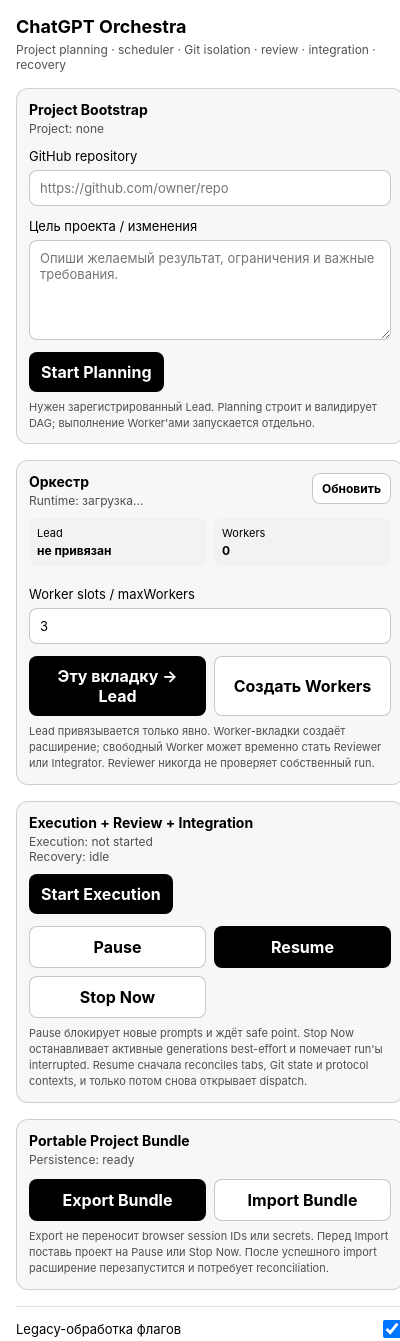
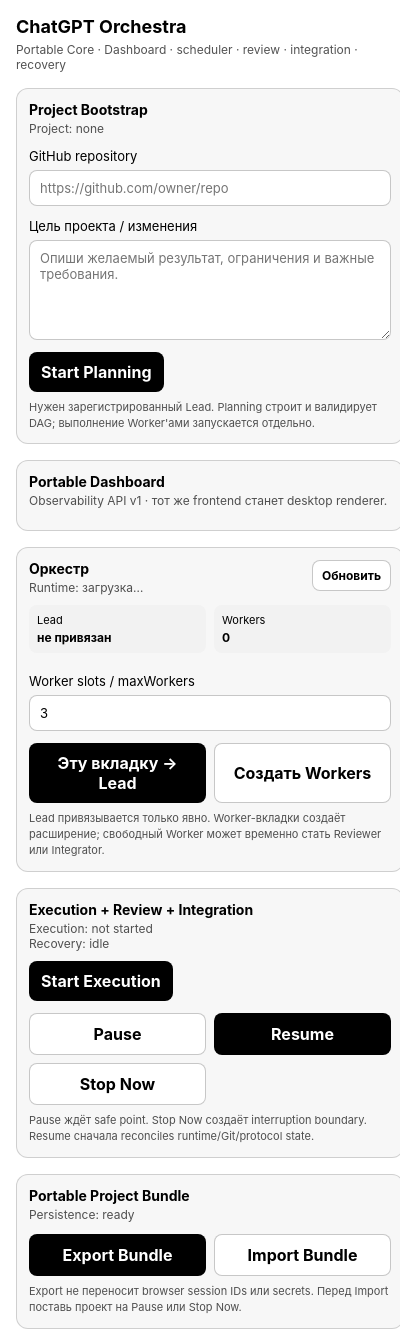
Before and after one commit to VadimAlekseyevich/ChatGPT-Orchestra, a browser extension: page popup.html in a window 400 px wide. Shown: the top 1341 px of the page. Drawn offline with Linux system fonts and the light colour scheme.

Commit message:
Phase 12: embed portable Dashboard in extension popup

```diff
--- a/popup.html
+++ b/popup.html
@@ -10,7 +10,7 @@
   <main class="panel">
     <header>
       <h1>ChatGPT Orchestra</h1>
-      <p>Project planning · scheduler · Git isolation · review · integration · recovery</p>
+      <p>Portable Core · Dashboard · scheduler · review · integration · recovery</p>
     </header>
 
     <section class="orchestra-section" aria-labelledby="projectTitle">
@@ -33,6 +33,16 @@
 
       <button id="startProject" type="button">Start Planning</button>
       <p class="hint">Нужен зарегистрированный Lead. Planning строит и валидирует DAG; выполнение Worker'ами запускается отдельно.</p>
+    </section>
+
+    <section class="orchestra-section dashboard-host-section" aria-labelledby="dashboardTitle">
+      <div class="section-heading">
+        <div>
+          <h2 id="dashboardTitle">Portable Dashboard</h2>
+          <p>Observability API v1 · тот же frontend станет desktop renderer.</p>
+        </div>
+      </div>
+      <div id="orchestraDashboard" class="dashboard-host"></div>
     </section>
 
     <section class="orchestra-section" aria-labelledby="orchestraTitle">
@@ -61,7 +71,7 @@
         <button id="createWorkers" class="secondary" type="button">Создать Workers</button>
       </div>
 
-      <p class="hint">Lead привязывается только явно. Worker-вкладки создаёт расширение; свободный Worker может временно стать Reviewer или Integrator. Reviewer никогда не проверяет собственный run.</p>
+      <p class="hint">Lead привязывается только явно. Worker-вкладки создаёт расширение; свободный Worker может временно стать Reviewer или Integrator.</p>
     </section>
 
     <section class="orchestra-section" aria-labelledby="executionTitle">
@@ -78,7 +88,7 @@
         <button id="resumeProject" type="button">Resume</button>
         <button id="stopNow" class="secondary" type="button">Stop Now</button>
       </div>
-      <p class="hint">Pause блокирует новые prompts и ждёт safe point. Stop Now останавливает активные generations best-effort и помечает run'ы interrupted. Resume сначала reconciles tabs, Git state и protocol contexts, и только потом снова открывает dispatch.</p>
+      <p class="hint">Pause ждёт safe point. Stop Now создаёт interruption boundary. Resume сначала reconciles runtime/Git/protocol state.</p>
     </section>
 
     <section class="orchestra-section" aria-labelledby="persistenceTitle">
@@ -93,7 +103,7 @@
         <button id="importProject" class="secondary" type="button">Import Bundle</button>
       </div>
       <input id="importProjectFile" type="file" accept="application/json,.json" hidden />
-      <p class="hint">Export не переносит browser session IDs или secrets. Перед Import поставь проект на Pause или Stop Now. После успешного import расширение перезапустится и потребует reconciliation.</p>
+      <p class="hint">Export не переносит browser session IDs или secrets. Перед Import поставь проект на Pause или Stop Now.</p>
     </section>
 
     <label class="toggle-row">
@@ -150,6 +160,8 @@
   </template>
 
   <script src="content/message-types.js"></script>
+  <script src="dashboard/extension-transport.js"></script>
+  <script src="dashboard/dashboard-app.js"></script>
   <script src="popup-orchestrator.js"></script>
   <script src="popup.js"></script>
 </body>
```
